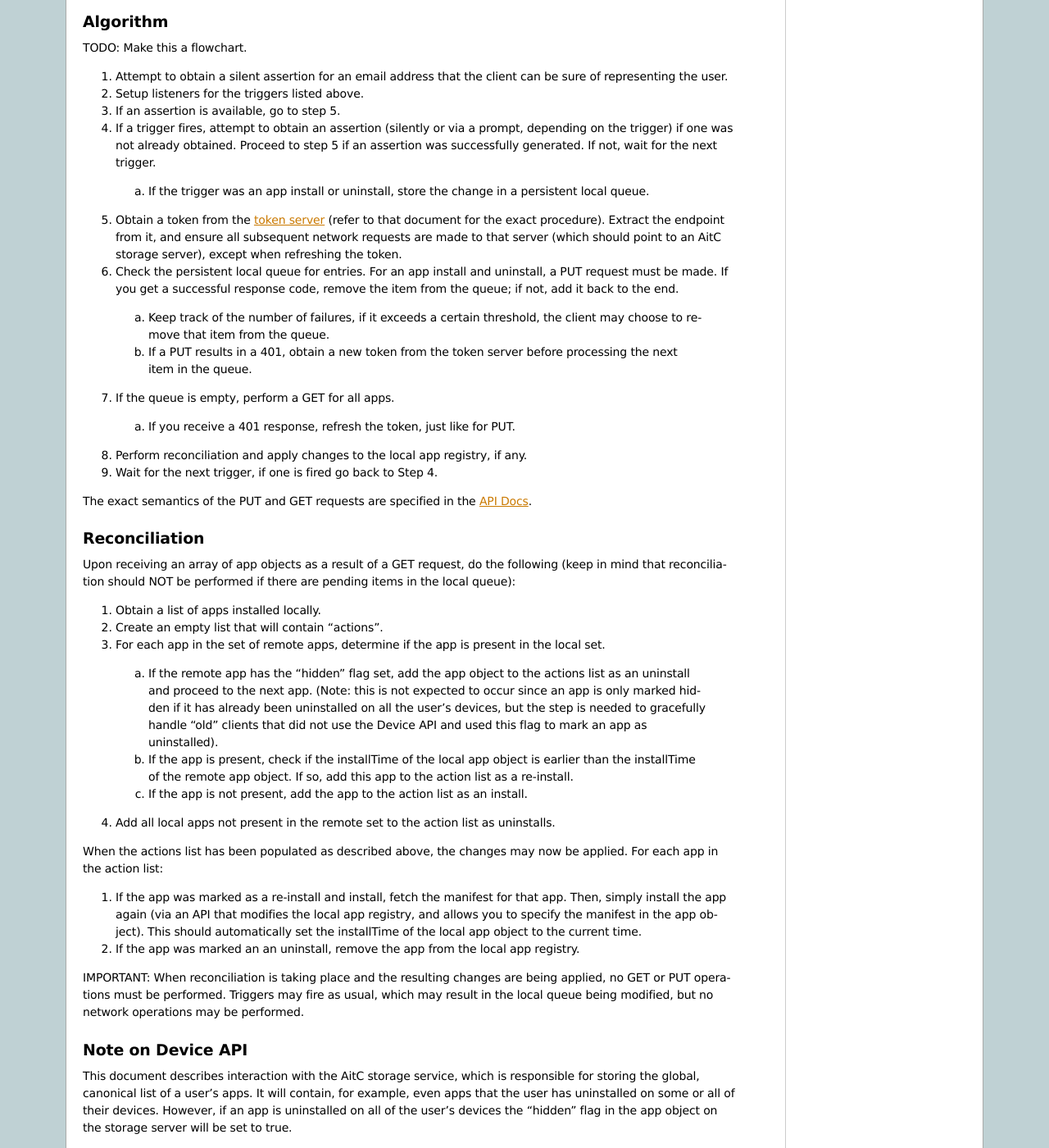
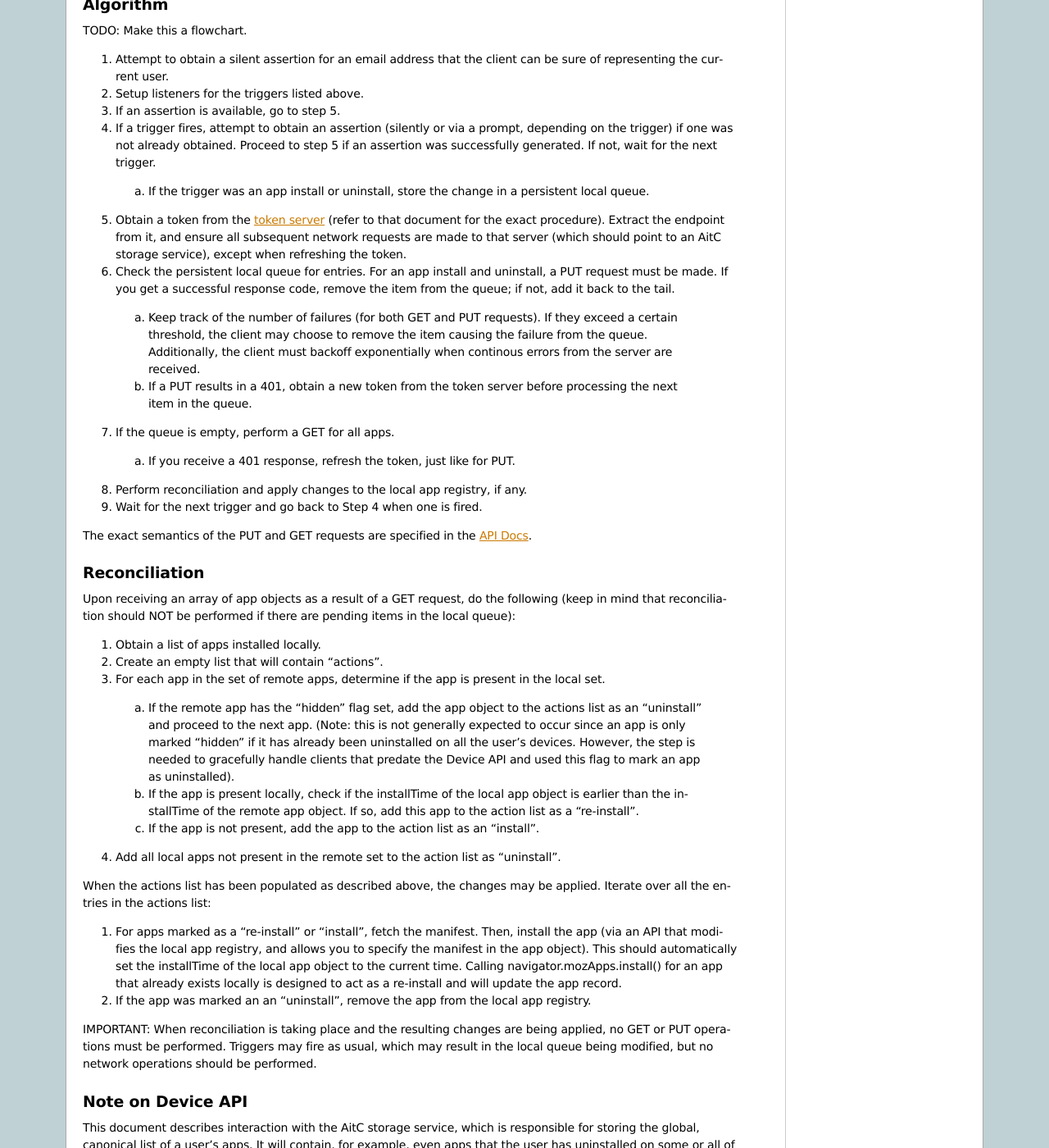
Before and after one commit to mozilla-services/docs, a Sphinx documentation site: the page built from source/aitc/lifeofanapp.rst, in a window 1280 px wide and 1400 px high, scrolled down 1141 px. Shown: the whole window at 82% size. Built offline with Sphinx 7.4.7, drawn with Linux system fonts in a browser that asks for light colours; the version number could not be read and is left out; some of the changed text lies outside the part shown.

Commit message:
Add section on acquired vs installed apps, some more grammar changes

```diff
--- a/source/aitc/lifeofanapp.rst
+++ b/source/aitc/lifeofanapp.rst
@@ -16,7 +16,7 @@
 of apps that a user has acquired (but not neccessarily installed, a distinction
 we will delve into later). Clients are expected to keep the server updated
 with changes as soon as possible, in an effort to keep the server holding the
-"freshest" data.
+freshest data.
 
 As a result, the reconciliation algorithm is pretty simple: a client replaces
 its local list of apps to match that of the server, except if it has any local
@@ -32,8 +32,8 @@
 (or rather, a BrowserID assertion for a particular email address) it hasn't
 seen before.
 
-Therefore, the only piece of data a client needs before being able to do perform
-at AitC operation is a BrowserID assertion for the email address representing
+Therefore, the only piece of data a client needs before being able to perform
+an AitC operation is a BrowserID assertion for the email address representing
 the user.
 
 Notes on obtaining an assertion
@@ -47,8 +47,8 @@
 a login prompt.
 
 On app startup, the client tries to obtain a BrowserID assertion silently for
-an email address that it can be sure of representing the current user. The exact
-mechanism may vary (in the future, we could use "Sign in to the Browser"
+an email address that can accurately represent the current user. The exact
+mechanism may vary (in the future, we could use the "Sign in to the Browser"
 feature, for example), but we currently implement a set of heuristics such as
 trying to determine the email address the user last used to login to the
 Mozilla app marketplace.
@@ -75,7 +75,7 @@
 
 3. The user launches an app management app or webpage.
 
-4. Periodically, at a reasonable time interval as dictated by the platform. (In desktop Firefox, this value is 2 minutes when the user is actively using the browser, and 4 hours when the user is away (no keyboard/mouse activity in Firefox).
+4. Periodically, at a reasonable time interval as dictated by the platform. In desktop Firefox, this value is 2 minutes when the user is actively using the browser, and 4 hours when the user is away (no keyboard/mouse activity in Firefox).
 
 If an assertion could not be obtained silently, the third trigger presents
 a good opportunity to prompt the user to login.
@@ -85,7 +85,7 @@
 
 TODO: Make this a flowchart.
 
-1. Attempt to obtain a silent assertion for an email address that the client can be sure of representing the user.
+1. Attempt to obtain a silent assertion for an email address that the client can be sure of representing the current user.
 
 2. Setup listeners for the triggers listed above.
 
@@ -95,11 +95,11 @@
 
   a) If the trigger was an app install or uninstall, store the change in a persistent local queue.
 
-5. Obtain a token from the :ref:`token server<ezsetup>` (refer to that document for the exact procedure). Extract the endpoint from it, and ensure all subsequent network requests are made to that server (which should point to an AitC storage server), except when refreshing the token.
+5. Obtain a token from the :ref:`token server<ezsetup>` (refer to that document for the exact procedure). Extract the endpoint from it, and ensure all subsequent network requests are made to that server (which should point to an AitC storage service), except when refreshing the token.
 
-6. Check the persistent local queue for entries. For an app install and uninstall, a PUT request must be made. If you get a successful response code, remove the item from the queue; if not, add it back to the end.
+6. Check the persistent local queue for entries. For an app install and uninstall, a PUT request must be made. If you get a successful response code, remove the item from the queue; if not, add it back to the tail.
 
-  a) Keep track of the number of failures, if it exceeds a certain threshold, the client may choose to remove that item from the queue.
+  a) Keep track of the number of failures (for both GET and PUT requests). If they exceed a certain threshold, the client may choose to remove the item causing the failure from the queue. Additionally, the client must backoff exponentially when continous errors from the server are received.
 
   b) If a PUT results in a 401, obtain a new token from the token server before processing the next item in the queue.
 
@@ -109,7 +109,7 @@
 
 8. Perform reconciliation and apply changes to the local app registry, if any.
 
-9. Wait for the next trigger, if one is fired go back to Step 4.
+9. Wait for the next trigger and go back to Step 4 when one is fired.
 
 The exact semantics of the PUT and GET requests are specified in the
 :ref:`API Docs<server_aitc_api_20>`.
@@ -127,24 +127,24 @@
 
 3. For each app in the set of remote apps, determine if the app is present in the local set.
 
-  a) If the remote app has the "hidden" flag set, add the app object to the actions list as an uninstall and proceed to the next app. (Note: this is not expected to occur since an app is only marked hidden if it has already been uninstalled on all the user's devices, but the step is needed to gracefully handle "old" clients that did not use the Device API and used this flag to mark an app as uninstalled).
+  a) If the remote app has the "hidden" flag set, add the app object to the actions list as an "uninstall" and proceed to the next app. (Note: this is not generally expected to occur since an app is only marked "hidden" if it has already been uninstalled on all the user's devices. However, the step is needed to gracefully handle clients that predate the Device API and used this flag to mark an app as uninstalled).
 
-  b) If the app is present, check if the installTime of the local app object is earlier than the installTime of the remote app object. If so, add this app to the action list as a re-install.
+  b) If the app is present locally, check if the installTime of the local app object is earlier than the installTime of the remote app object. If so, add this app to the action list as a "re-install".
 
-  c) If the app is not present, add the app to the action list as an install.
+  c) If the app is not present, add the app to the action list as an "install".
 
-4. Add all local apps not present in the remote set to the action list as uninstalls.
+4. Add all local apps not present in the remote set to the action list as "uninstall".
 
-When the actions list has been populated as described above, the changes may now be applied. For each app in the action list:
+When the actions list has been populated as described above, the changes may be applied. Iterate over all the entries in the actions list:
 
-1. If the app was marked as a re-install and install, fetch the manifest for that app. Then, simply install the app again (via an API that modifies the local app registry, and allows you to specify the manifest in the app object). This should automatically set the installTime of the local app object to the current time.
+1. For apps marked as a "re-install" or "install", fetch the manifest. Then, install the app (via an API that modifies the local app registry, and allows you to specify the manifest in the app object). This should automatically set the installTime of the local app object to the current time. Calling navigator.mozApps.install() for an app that already exists locally is designed to act as a re-install and will update the app record.
 
-2. If the app was marked an an uninstall, remove the app from the local app registry.
+2. If the app was marked an an "uninstall", remove the app from the local app registry.
 
 IMPORTANT: When reconciliation is taking place and the resulting changes are
 being applied, no GET or PUT operations must be performed. Triggers may fire
 as usual, which may result in the local queue being modified, but no network
-operations may be performed.
+operations should be performed.
 
 Note on Device API
 ==================
@@ -157,3 +157,23 @@
 
 All other app states will be device-specific and stored seperately via the
 Device API (TBD).
+
+Acquired vs. Installed
+======================
+
+An app is said to be acquired when the user installs an app on any of their
+devices. An app is considered to be installed if it is able to be launched via
+the navigator.mozApps API (This varies from platform to platform, but on the
+Desktop, it means that a native launch target for the app is present i.e.
+/Application on the Mac, or Start Menu on Windows).
+
+All installed apps are also acquired, but not vice-versa.
+
+It is possible for the user to uninstall an app from all their devices, but
+the app is still considered as acquired for that user. Generally, no app records
+are ever removed from the AitC storage server, and thus serves as a
+purchase/install history for that user, including apps they no longer use.
+
+The DELETE HTTP request is reserved for removing data from the AitC storage
+server when explicitly requested by the user, for reasons like privacy or
+choosing to move to a different AitC service provider.
```
Also changed, not shown: other parts of source/aitc/lifeofanapp.rst (+1 -1 lines).
